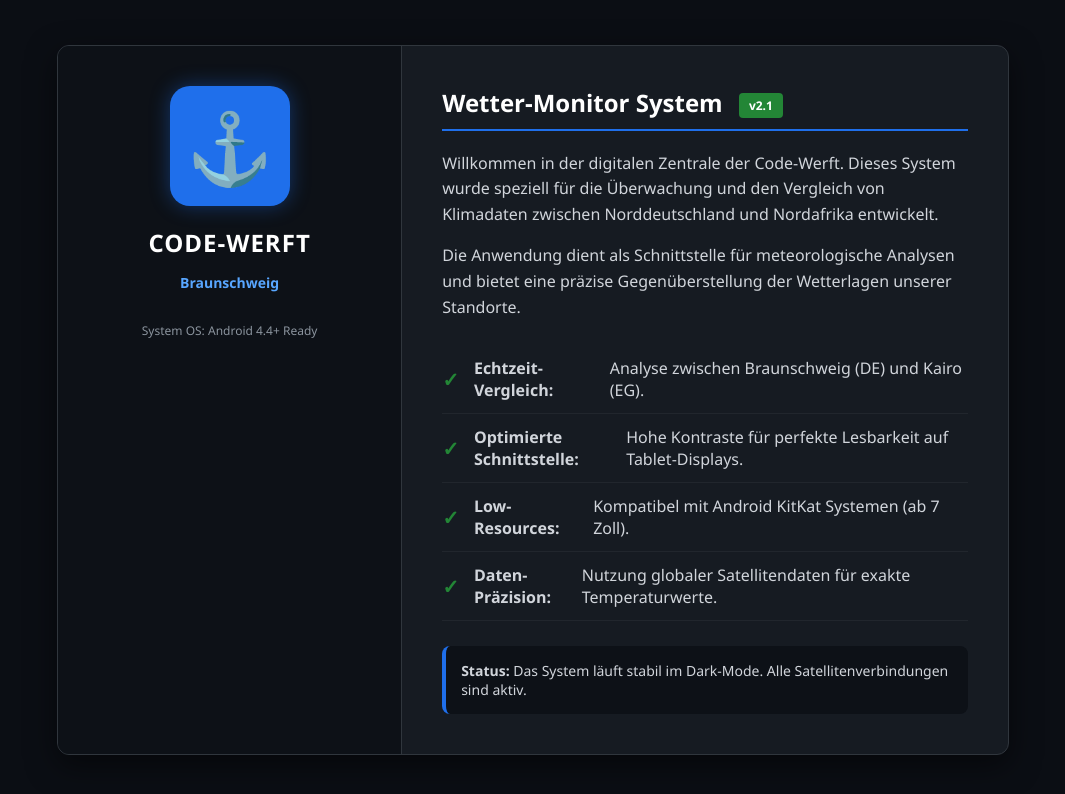
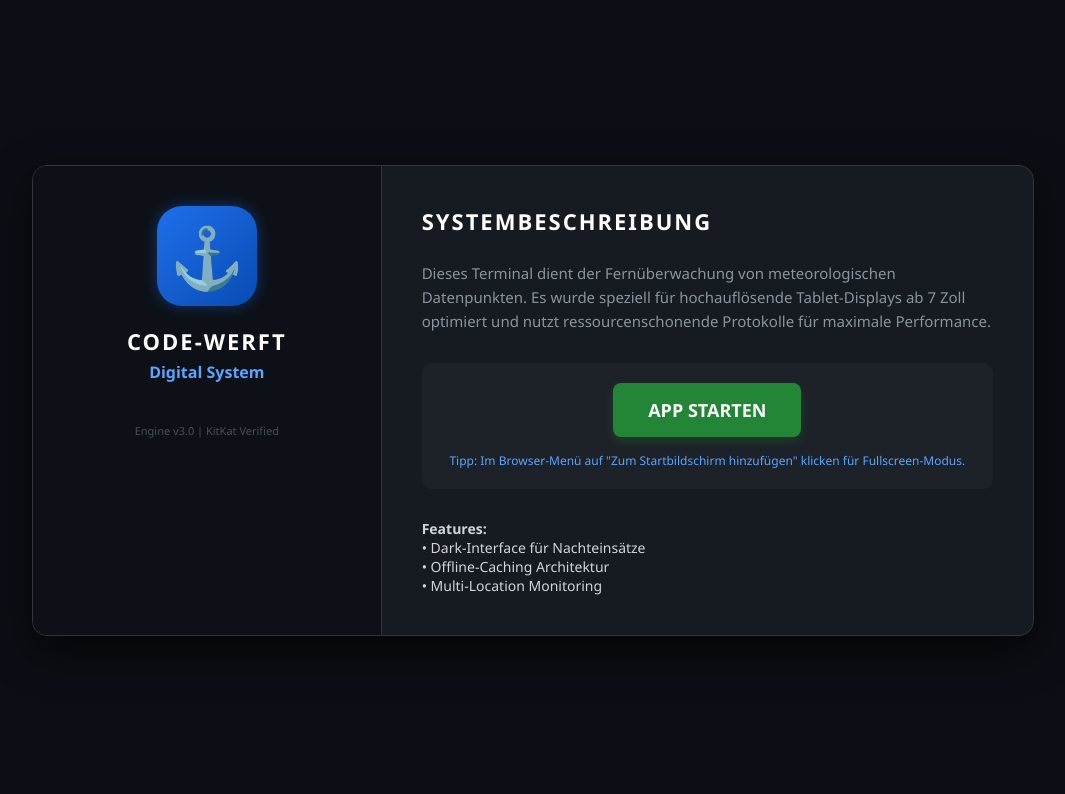
Before and after one commit to PiratKarl/Homepage, a plain HTML site: page index.html in a window 1280 px wide. Shown: the whole page, without its empty margins (107-1172 px from the left). Drawn offline with Linux system fonts and the light colour scheme.

Commit message:
Update index.html

```diff
--- a/index.html
+++ b/index.html
@@ -2,177 +2,145 @@
 <html>
 <head>
     <meta charset="UTF-8">
-    <meta name="viewport" content="width=device-width, initial-scale=1.0">
-    <title>Code-Werft Braunschweig | System</title>
+    <title>Code-Werft System</title>
+
+    <meta name="viewport" content="width=device-width, initial-scale=1.0, maximum-scale=1.0, user-scalable=no">
+    <meta name="mobile-web-app-capable" content="yes">
+    <meta name="apple-mobile-web-app-capable" content="yes">
+    <meta name="theme-color" content="#0d1117">
+
     <style>
-        /* Klassisches CSS für maximale Kompatibilität ab Android 4.4 */
         body {
             background-color: #0b0e14;
             color: #d1d5db;
-            font-family: 'Segoe UI', Roboto, Helvetica, Arial, sans-serif;
+            font-family: 'Segoe UI', Roboto, sans-serif;
             margin: 0;
-            padding: 0;
-            display: -webkit-flex;
             display: flex;
-            -webkit-justify-content: center;
             justify-content: center;
-            -webkit-align-items: center;
             align-items: center;
             min-height: 100vh;
         }
 
-        .main-container {
+        .app-shell {
             background-color: #161b22;
-            width: 90%;
-            max-width: 950px;
-            margin: 20px auto;
-            border-radius: 12px;
+            width: 95%;
+            max-width: 1000px;
+            border-radius: 15px;
             border: 1px solid #30363d;
-            box-shadow: 0 10px 30px rgba(0,0,0,0.5);
-            display: -webkit-flex;
             display: flex;
+            flex-direction: row;
             overflow: hidden;
+            box-shadow: 0 15px 40px rgba(0,0,0,0.6);
         }
 
-        /* Linke Spalte: Branding */
+        /* Sidebar */
         .sidebar {
             background-color: #0d1117;
-            padding: 40px 30px;
             width: 35%;
+            padding: 40px 20px;
             text-align: center;
             border-right: 1px solid #30363d;
         }
 
-        .logo-box {
-            font-size: 70px;
-            margin-bottom: 20px;
-            background: #1f6feb;
-            width: 120px;
-            height: 120px;
-            line-height: 120px;
-            border-radius: 20px;
+        .logo-container {
+            width: 100px;
+            height: 100px;
+            background: linear-gradient(135deg, #1f6feb, #094cb3);
+            border-radius: 25px;
             margin: 0 auto 20px;
-            color: #ffffff;
-            box-shadow: 0 0 20px rgba(31, 111, 235, 0.4);
+            line-height: 100px;
+            font-size: 60px;
+            color: white;
+            box-shadow: 0 0 15px rgba(31, 111, 235, 0.4);
         }
 
-        .sidebar h1 {
-            color: #ffffff;
-            font-size: 24px;
-            margin: 10px 0;
-            letter-spacing: 1px;
-            text-transform: uppercase;
+        /* Content Area */
+        .main-content {
+            width: 65%;
+            padding: 40px;
         }
 
-        .sidebar p {
-            color: #58a6ff;
-            font-size: 14px;
-            font-weight: bold;
+        h1 { color: #ffffff; margin: 0; font-size: 22px; text-transform: uppercase; letter-spacing: 2px; }
+        h2 { color: #58a6ff; margin-top: 5px; font-size: 16px; }
+
+        .desc-box {
+            margin: 25px 0;
+            line-height: 1.6;
+            font-size: 15px;
+            color: #8b949e;
         }
 
-        /* Rechte Spalte: Beschreibung */
-        .content {
-            padding: 40px;
-            width: 65%;
+        /* Installations- & Start-Button */
+        .action-area {
+            margin-top: 30px;
+            padding: 20px;
+            background: rgba(255,255,255,0.03);
+            border-radius: 10px;
+            text-align: center;
         }
 
-        .content h2 {
-            color: #ffffff;
-            border-bottom: 2px solid #1f6feb;
-            padding-bottom: 10px;
-            margin-top: 0;
+        .btn-start {
+            background-color: #238636;
+            color: white;
+            border: none;
+            padding: 15px 35px;
+            font-size: 18px;
+            font-weight: bold;
+            border-radius: 8px;
+            cursor: pointer;
+            text-decoration: none;
+            display: inline-block;
+            box-shadow: 0 4px 10px rgba(35, 134, 54, 0.3);
         }
 
-        .description-text {
-            line-height: 1.6;
-            font-size: 16px;
+        .btn-start:active { background-color: #2ea043; transform: translateY(2px); }
+
+        .install-hint {
+            margin-top: 15px;
+            font-size: 12px;
+            color: #58a6ff;
         }
 
-        .feature-list {
-            list-style: none;
-            padding: 0;
-            margin: 25px 0;
-        }
-
-        .feature-list li {
-            padding: 12px 0;
-            border-bottom: 1px solid #21262d;
-            display: -webkit-flex;
-            display: flex;
-            -webkit-align-items: center;
-            align-items: center;
-        }
-
-        .feature-list li:before {
-            content: "✓";
-            color: #238636;
-            font-weight: bold;
-            margin-right: 15px;
-            font-size: 20px;
-        }
-
-        .badge {
-            background: #238636;
-            color: white;
-            padding: 4px 10px;
-            border-radius: 4px;
-            font-size: 12px;
-            margin-left: 10px;
-            vertical-align: middle;
-        }
-
-        /* Speziell für Tablets & Laptops (ab 7 Zoll) */
-        @media screen and (max-width: 768px) {
-            .main-container {
-                -webkit-flex-direction: column;
-                flex-direction: column;
-                width: 95%;
-            }
-            .sidebar {
-                width: 100%;
-                padding: 30px;
-                border-right: none;
-                border-bottom: 1px solid #30363d;
-                box-sizing: border-box;
-            }
-            .content {
-                width: 100%;
-                padding: 30px;
-                box-sizing: border-box;
-            }
+        /* Tablet/Mobile Anpassung */
+        @media (max-width: 768px) {
+            .app-shell { flex-direction: column; }
+            .sidebar, .main-content { width: 100%; box-sizing: border-box; }
+            .sidebar { border-right: none; border-bottom: 1px solid #30363d; }
         }
     </style>
 </head>
 <body>
 
-    <div class="main-container">
+    <div class="app-shell">
         <div class="sidebar">
-            <div class="logo-box">⚓</div>
+            <div class="logo-container">⚓</div>
             <h1>Code-Werft</h1>
-            <p>Braunschweig</p>
-            <div style="margin-top: 30px; font-size: 12px; color: #8b949e;">
-                System OS: Android 4.4+ Ready
+            <h2>Digital System</h2>
+            <div style="margin-top: 40px; font-size: 11px; color: #484f58;">
+                Engine v3.0 | KitKat Verified
             </div>
         </div>
 
-        <div class="content">
-            <h2>Wetter-Monitor System <span class="badge">v2.1</span></h2>
-
-            <div class="description-text">
-                <p>Willkommen in der digitalen Zentrale der Code-Werft. Dieses System wurde speziell für die Überwachung und den Vergleich von Klimadaten zwischen Norddeutschland und Nordafrika entwickelt.</p>
-
-                <p>Die Anwendung dient als Schnittstelle für meteorologische Analysen und bietet eine präzise Gegenüberstellung der Wetterlagen unserer Standorte.</p>
+        <div class="main-content">
+            <h1>Systembeschreibung</h1>
+            <div class="desc-box">
+                Dieses Terminal dient der Fernüberwachung von meteorologischen Datenpunkten.
+                Es wurde speziell für hochauflösende Tablet-Displays ab 7 Zoll optimiert
+                und nutzt ressourcenschonende Protokolle für maximale Performance.
             </div>
 
-            <ul class="feature-list">
-                <li><strong>Echtzeit-Vergleich:</strong> Analyse zwischen Braunschweig (DE) und Kairo (EG).</li>
-                <li><strong>Optimierte Schnittstelle:</strong> Hohe Kontraste für perfekte Lesbarkeit auf Tablet-Displays.</li>
-                <li><strong>Low-Resources:</strong> Kompatibel mit Android KitKat Systemen (ab 7 Zoll).</li>
-                <li><strong>Daten-Präzision:</strong> Nutzung globaler Satellitendaten für exakte Temperaturwerte.</li>
-            </ul>
+            <div class="action-area">
+                <a href="#" onclick="alert('Wetter-Monitor wird initialisiert...');" class="btn-start">APP STARTEN</a>
+                <div class="install-hint">
+                    Tipp: Im Browser-Menü auf "Zum Startbildschirm hinzufügen" klicken für Fullscreen-Modus.
+                </div>
+            </div>
 
-            <div style="background: #0d1117; padding: 15px; border-radius: 8px; border-left: 4px solid #1f6feb; font-size: 14px;">
-                <strong>Status:</strong> Das System läuft stabil im Dark-Mode. Alle Satellitenverbindungen sind aktiv.
+            <div style="margin-top: 30px; color: #d1d5db; font-size: 14px;">
+                <strong>Features:</strong><br>
+                • Dark-Interface für Nachteinsätze<br>
+                • Offline-Caching Architektur<br>
+                • Multi-Location Monitoring
             </div>
         </div>
     </div>
```
